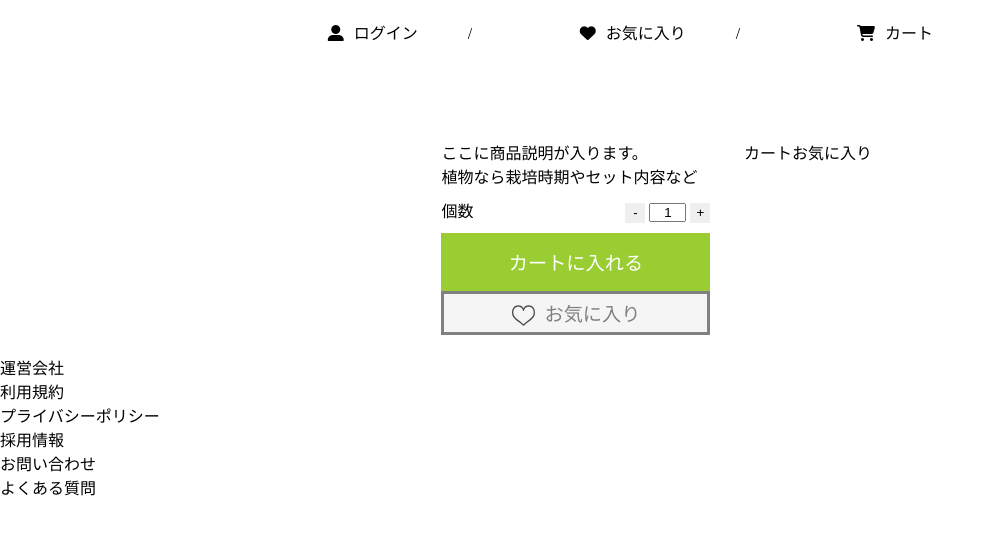
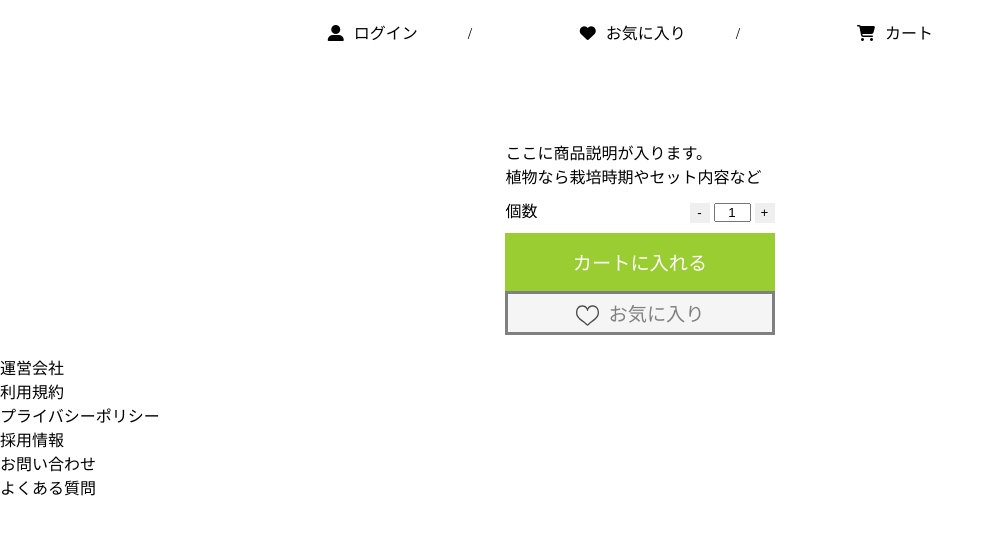
Before and after one commit to oosawananami/ECsite.github.io, a plain HTML site: page shop.html in a window 1280 px wide. Shown: the whole page, without its empty margins (0-994 px from the left). Drawn offline with nearby package versions, Linux system fonts and the light colour scheme.

```diff
--- a/shop.html
+++ b/shop.html
@@ -35,8 +35,8 @@
         <button class="add_cart" name="add" type="button">カートに入れる</button>
         <button class="add_like" type="button">お気に入り</button>
       </div>
-<a href="cart.html">カート</a>
-<a href="like.html">お気に入り</a>
+<!-- <a href="cart.html">カート</a>
+<a href="like.html">お気に入り</a> -->
 
   </div>
   </section>
```
